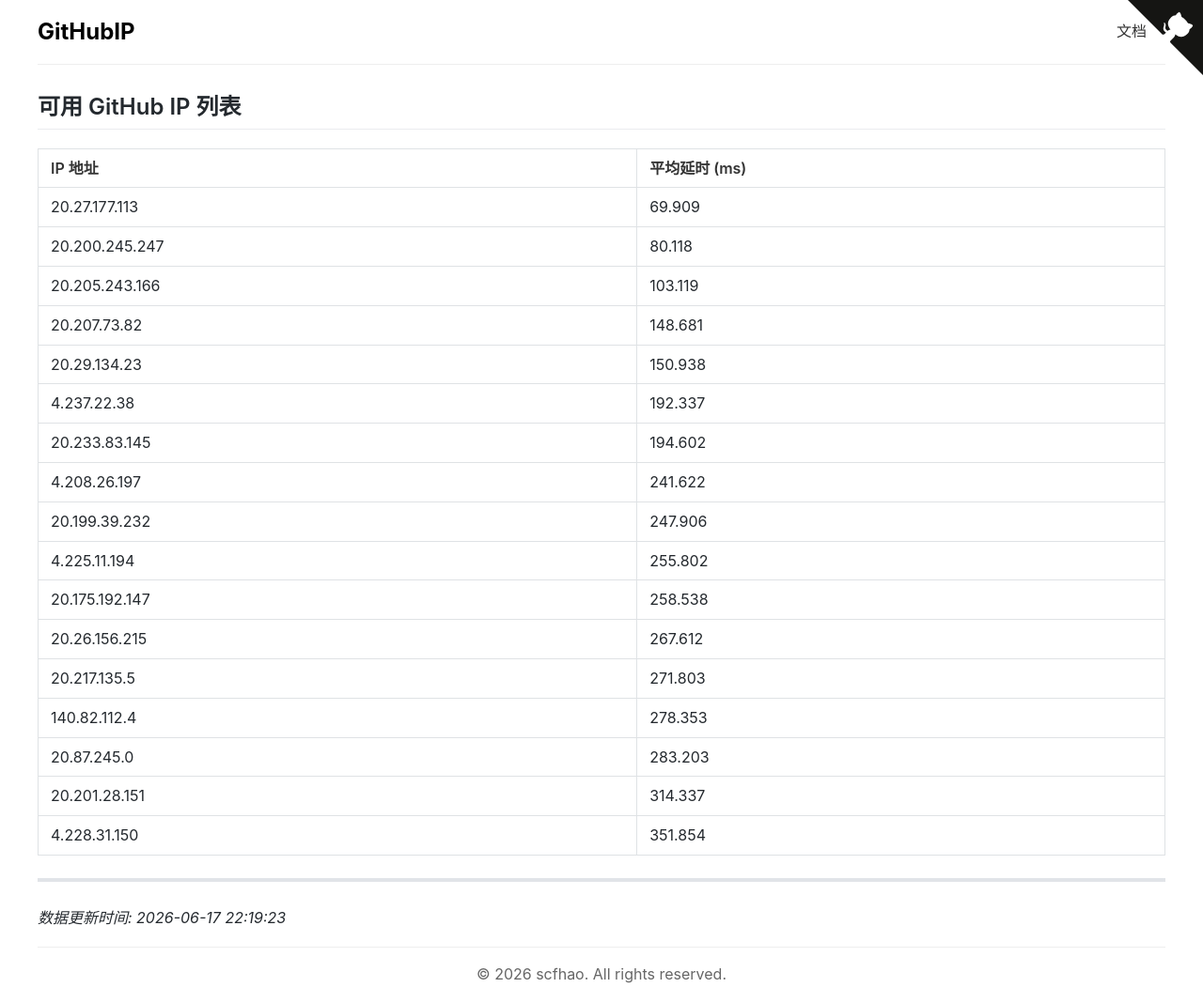
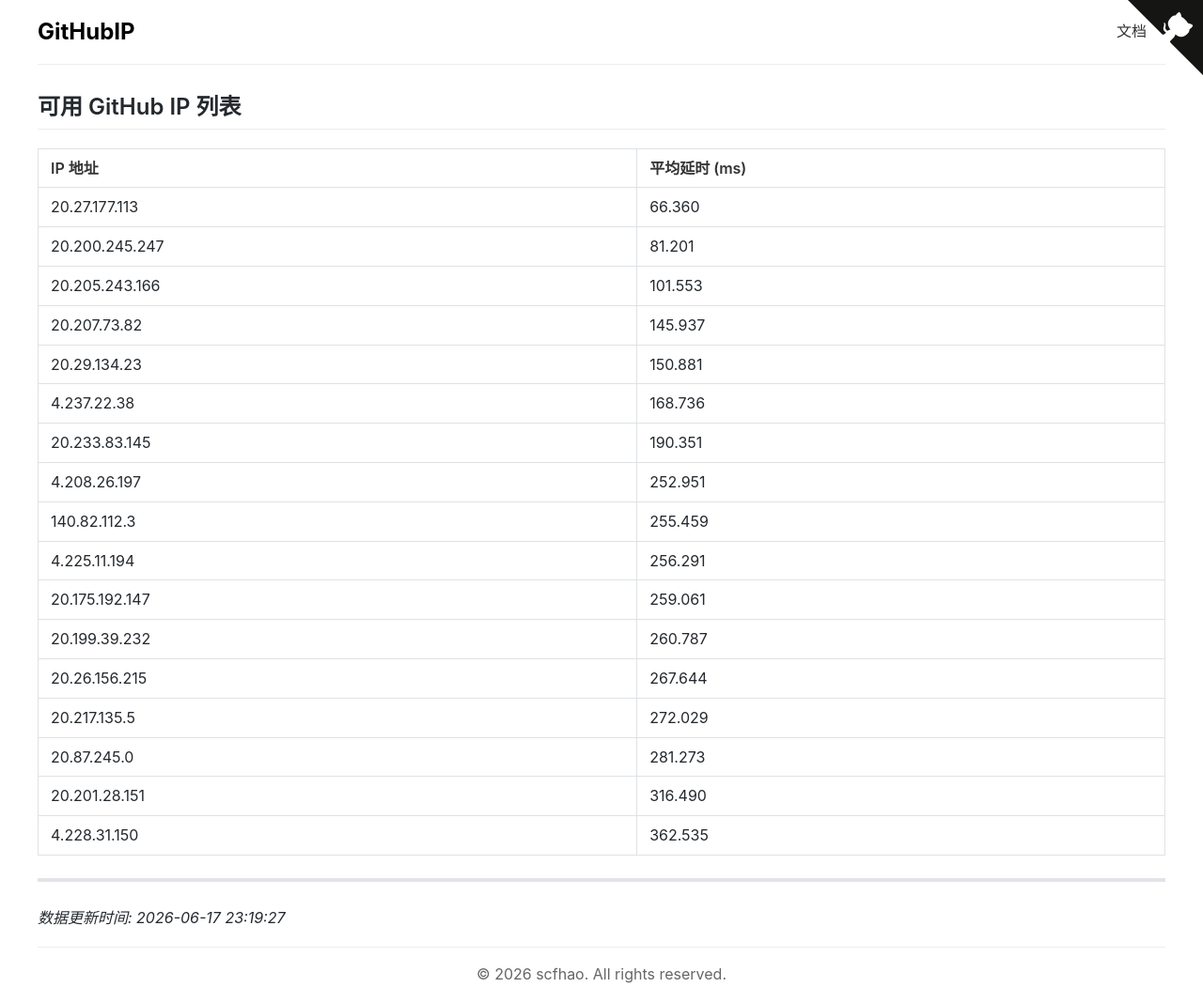
Before and after one commit to scfhao/GitHubIP, a Jekyll site: the page built from index.md, in a window 1280 px wide. Shown: the whole page at 94% size. Built offline with Jekyll 4.4.1, drawn with Linux system fonts in a browser that asks for light colours.

Commit message:
自动脚本执行 - 2026-06-17 23:19:28

```diff
--- a/index.md
+++ b/index.md
@@ -1,31 +1,31 @@
 ---
 layout: home
 title: GitHub IP 列表
-date: 2026-06-17 22:19:23
+date: 2026-06-17 23:19:27
 ---
 
 ## 可用 GitHub IP 列表
 
 | IP 地址 | 平均延时 (ms) |
 |---------|--------------|
-| 20.27.177.113 | 69.909 |
-| 20.200.245.247 | 80.118 |
-| 20.205.243.166 | 103.119 |
-| 20.207.73.82 | 148.681 |
-| 20.29.134.23 | 150.938 |
-| 4.237.22.38 | 192.337 |
-| 20.233.83.145 | 194.602 |
-| 4.208.26.197 | 241.622 |
-| 20.199.39.232 | 247.906 |
-| 4.225.11.194 | 255.802 |
-| 20.175.192.147 | 258.538 |
-| 20.26.156.215 | 267.612 |
-| 20.217.135.5 | 271.803 |
-| 140.82.112.4 | 278.353 |
-| 20.87.245.0 | 283.203 |
-| 20.201.28.151 | 314.337 |
-| 4.228.31.150 | 351.854 |
+| 20.27.177.113 | 66.360 |
+| 20.200.245.247 | 81.201 |
+| 20.205.243.166 | 101.553 |
+| 20.207.73.82 | 145.937 |
+| 20.29.134.23 | 150.881 |
+| 4.237.22.38 | 168.736 |
+| 20.233.83.145 | 190.351 |
+| 4.208.26.197 | 252.951 |
+| 140.82.112.3 | 255.459 |
+| 4.225.11.194 | 256.291 |
+| 20.175.192.147 | 259.061 |
+| 20.199.39.232 | 260.787 |
+| 20.26.156.215 | 267.644 |
+| 20.217.135.5 | 272.029 |
+| 20.87.245.0 | 281.273 |
+| 20.201.28.151 | 316.490 |
+| 4.228.31.150 | 362.535 |
 
 ---
 
-*数据更新时间: 2026-06-17 22:19:23*
+*数据更新时间: 2026-06-17 23:19:27*
```
